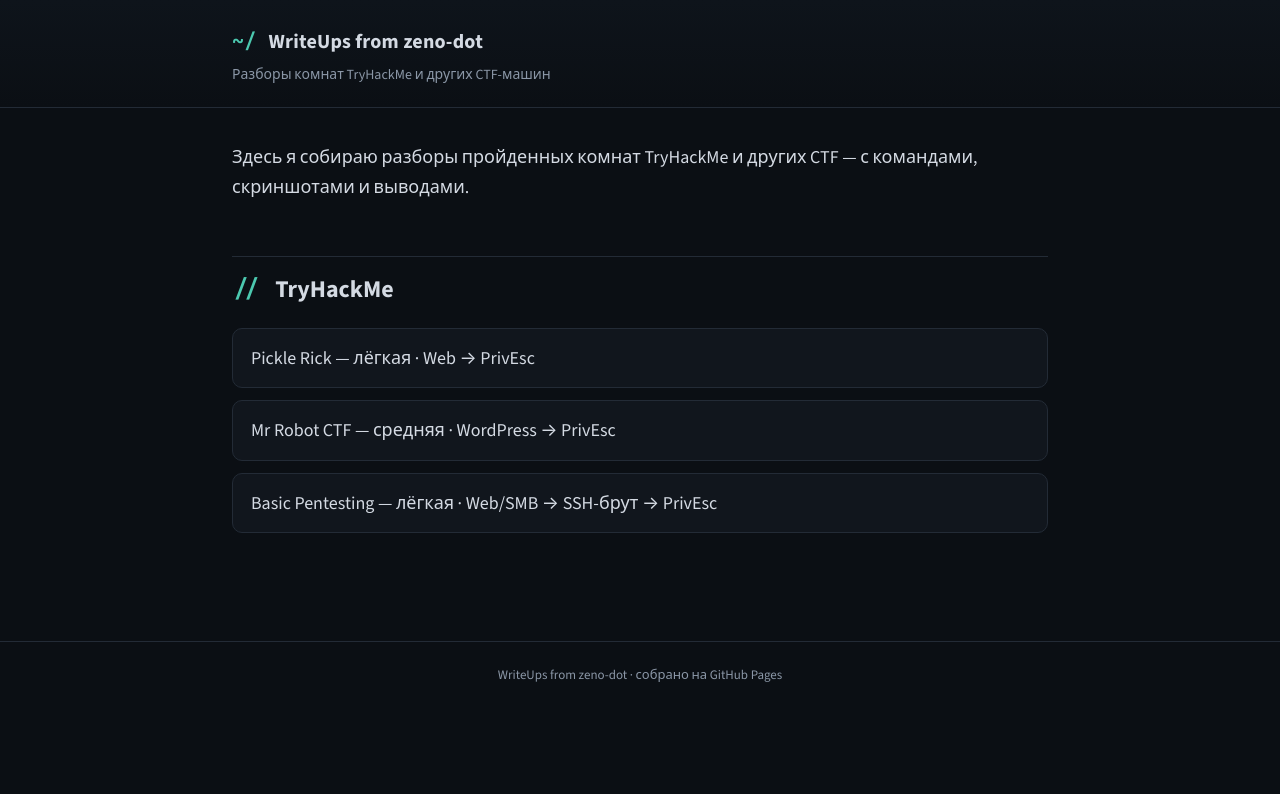
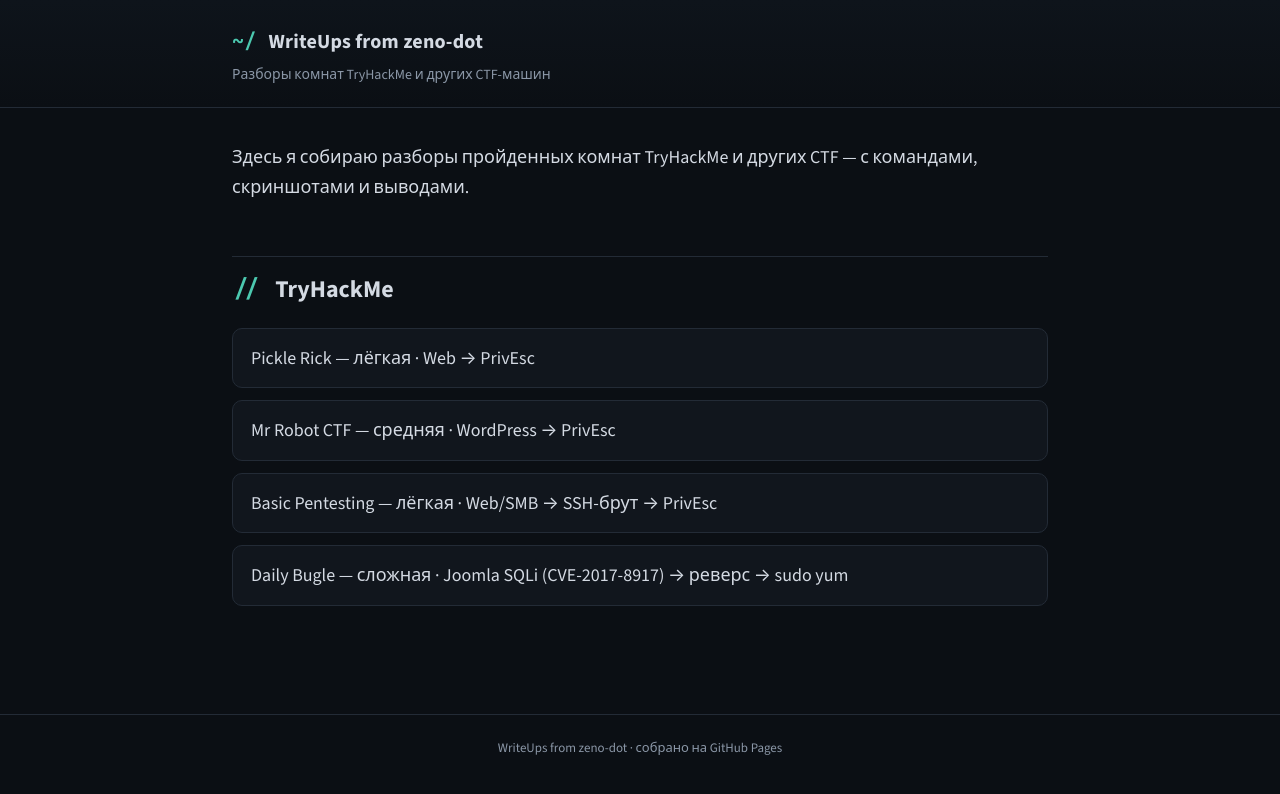
Before and after one commit to zeno-dot/WriteUp-from-zeno-dot, a Jekyll site: the page built from index.md, in a window 1280 px wide. Shown: the top 794 px of the page. Built offline with Jekyll 4.4.1, drawn with Linux system fonts in a browser that asks for light colours.

Commit message:
Update index.md

```diff
--- a/index.md
+++ b/index.md
@@ -10,4 +10,6 @@ title: WriteUps
 <li><a href="THM/Pickle-Rick/WriteUp.html">Pickle Rick — лёгкая · Web → PrivEsc</a></li>
 <li><a href="THM/Mr-Robot-CTF/WriteUp.html">Mr Robot CTF — средняя · WordPress → PrivEsc</a></li>
 <li><a href="THM/Basic-Pentesting/WriteUp.html">Basic Pentesting — лёгкая · Web/SMB → SSH-брут → PrivEsc</a></li>
+<li><a href="THM/Daily-Bugle/WriteUp.html">Daily Bugle — сложная · Joomla SQLi (CVE-2017-8917) → реверс → sudo yum</a></li>
+
 </ul>
```
